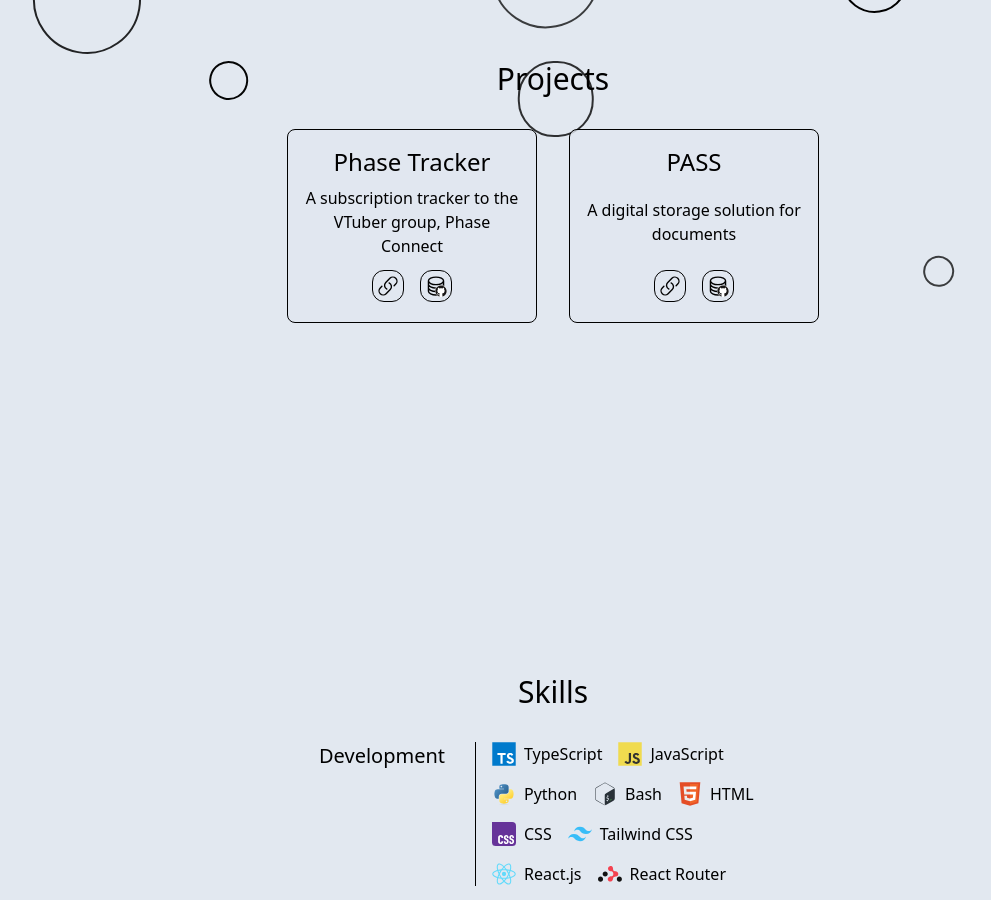
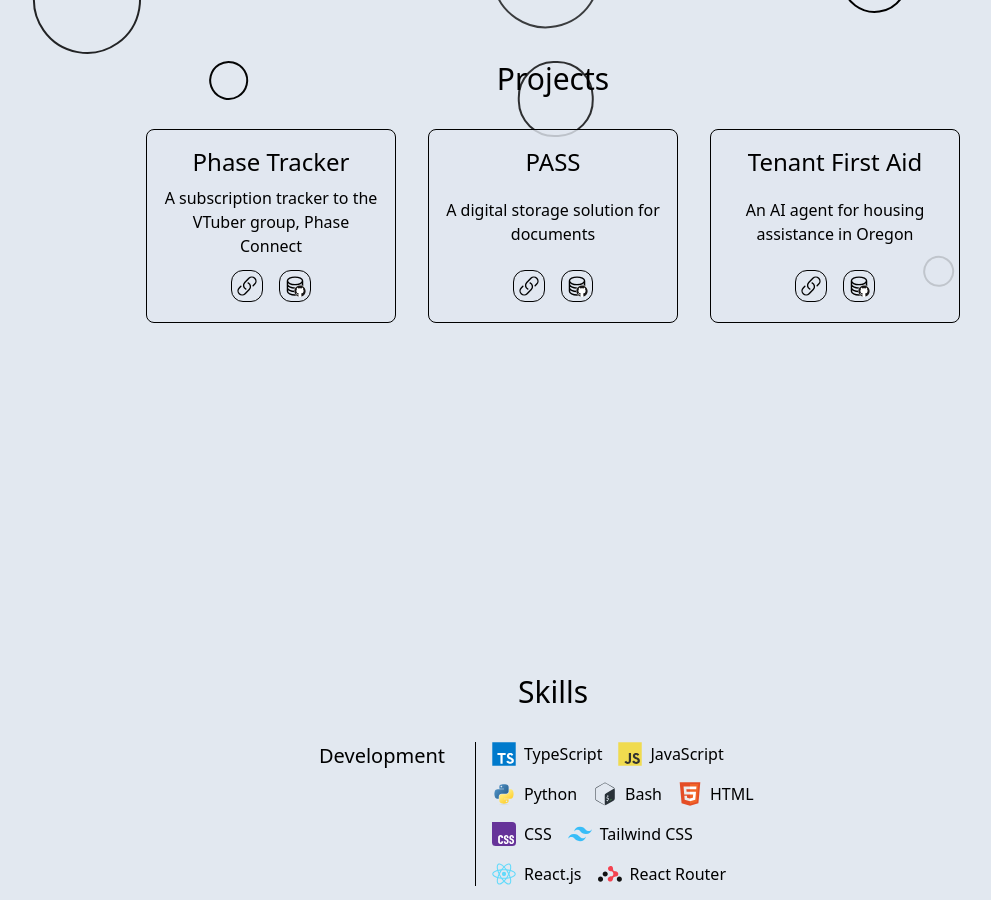
Before and after one commit to leekahung/web-dev, a React (Vite) app: page / in a window 1280 px wide. Shown: the part 1040-1940 px from the top of the page, without its empty margins (87-1078 px from the left). Built offline with nearby package versions, Linux system fonts and the light colour scheme.

Commit message:
Update projects to include Tenant First Aid; Update about section

```diff
--- a/src/sections/Intro/components/About.tsx
+++ b/src/sections/Intro/components/About.tsx
@@ -24,7 +24,7 @@ export default function About() {
           </a>
         </p>
         <p>
-          Volunteer at{" "}
+          Contributor at{" "}
           <a
             href="https://www.codepdx.org/"
             target="_blank"
@@ -36,9 +36,9 @@ export default function About() {
       </div>
       <p>
         Before my previous role as a Frontend/UI engineer at LATERAL.systems, I
-        was an active contributor for Code PDX, a local civic tech group in
-        Portland, Oregon. Now, I'm working on side projects like Phase Tracker
-        during my spare time.
+        was (and still am) an active contributor for Code PDX, a local civic
+        tech group in Portland, Oregon. I also work on side projects like Phase
+        Tracker during my spare time.
       </p>
       <a
         className="rounded-full py-1 px-3 border-1 dark:hover:bg-orange-300 dark:hover:text-black hover:bg-blue-500 hover:text-slate-200 duration-300"
--- a/src/sections/Projects/Projects.tsx
+++ b/src/sections/Projects/Projects.tsx
@@ -15,6 +15,12 @@ const projectList = [
     description: "A digital storage solution for documents",
     siteLink: "https://passsmartwallet-967e217a2652.herokuapp.com/",
     repoLink: "https://github.com/codeforpdx/PASS",
+  },
+  {
+    title: "Tenant First Aid",
+    description: "An AI agent for housing assistance in Oregon",
+    siteLink: "https://tenantfirstaid.com/",
+    repoLink: "https://github.com/codeforpdx/tenantfirstaid",
   },
 ];
 
```
